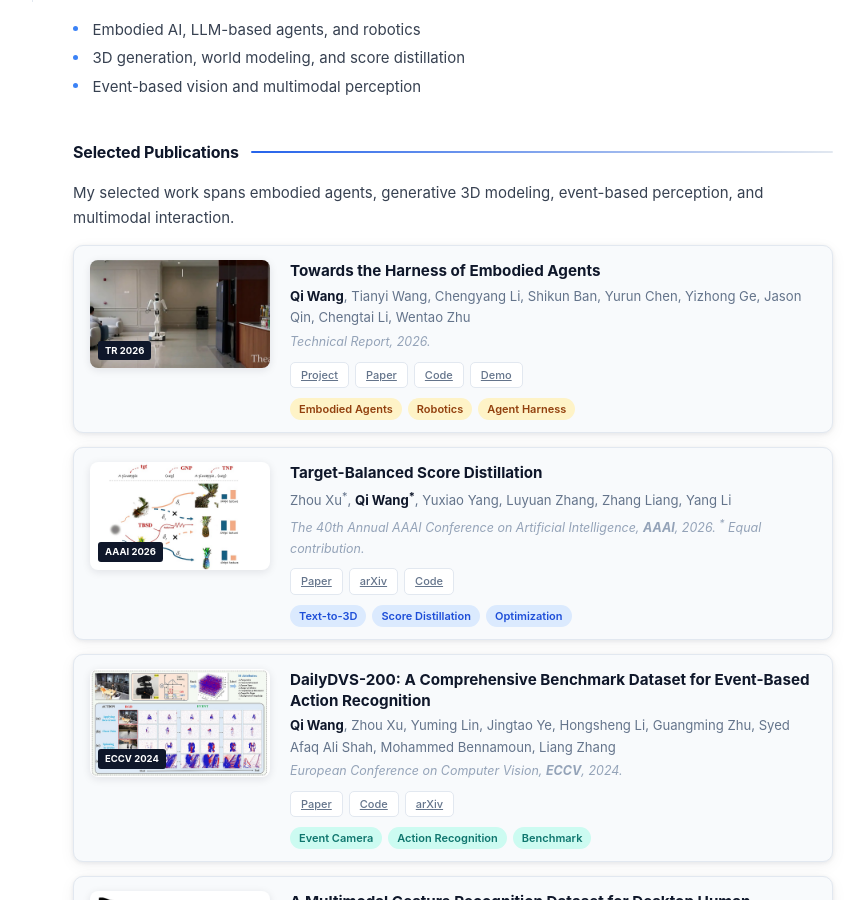
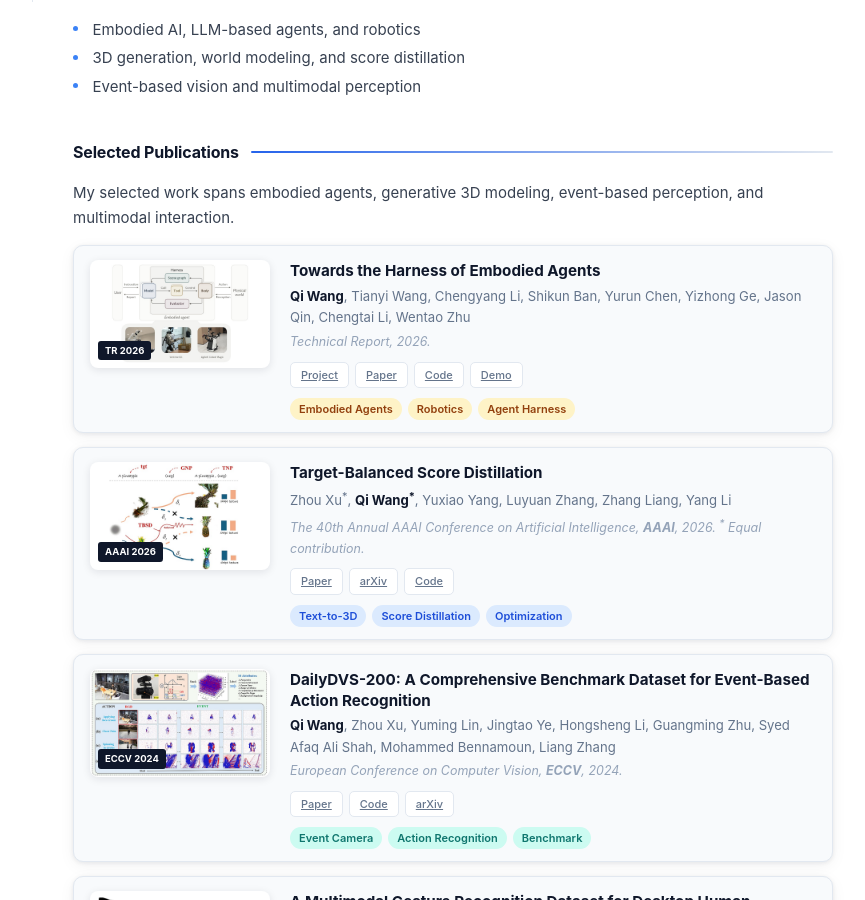
Before and after one commit to QiWang233/qiwang233.github.io, a Jekyll site: the page built from index.md, in a window 1280 px wide and 900 px high, scrolled down 491 px. Shown: the whole window, without its empty margins (347-1212 px from the left). Built offline with Jekyll 4.4.1, drawn with Linux system fonts in a browser that asks for light colours; nearby versions of some CDN libraries; a style sheet for code colours, icons or effects is not loaded; our own code applies the rules of GitHub Pages for plain Markdown files.

Commit message:
Use Thea overview figure for publication card

```diff
--- a/_includes/projects.md
+++ b/_includes/projects.md
@@ -8,7 +8,7 @@
 <li>
 <div class="pub-row mod-hci-row">
   <div class="col-sm-3 abbr">
-    <img class="paper-thumb" src="{{ '/assets/publications/thea-thumbnail.jpg' | relative_url }}" alt="Thea embodied agent controlling a physical robot" loading="lazy" />
+    <img class="paper-thumb" src="{{ '/assets/publications/thea-thumbnail.jpg' | relative_url }}" alt="Overview of the Thea harness and three supported robot platforms" loading="lazy" />
     <abbr class="badge">TR 2026</abbr>
   </div>
   <div class="col-sm-9">
```
Also changed, not shown: assets/publications/thea-thumbnail.jpg.
